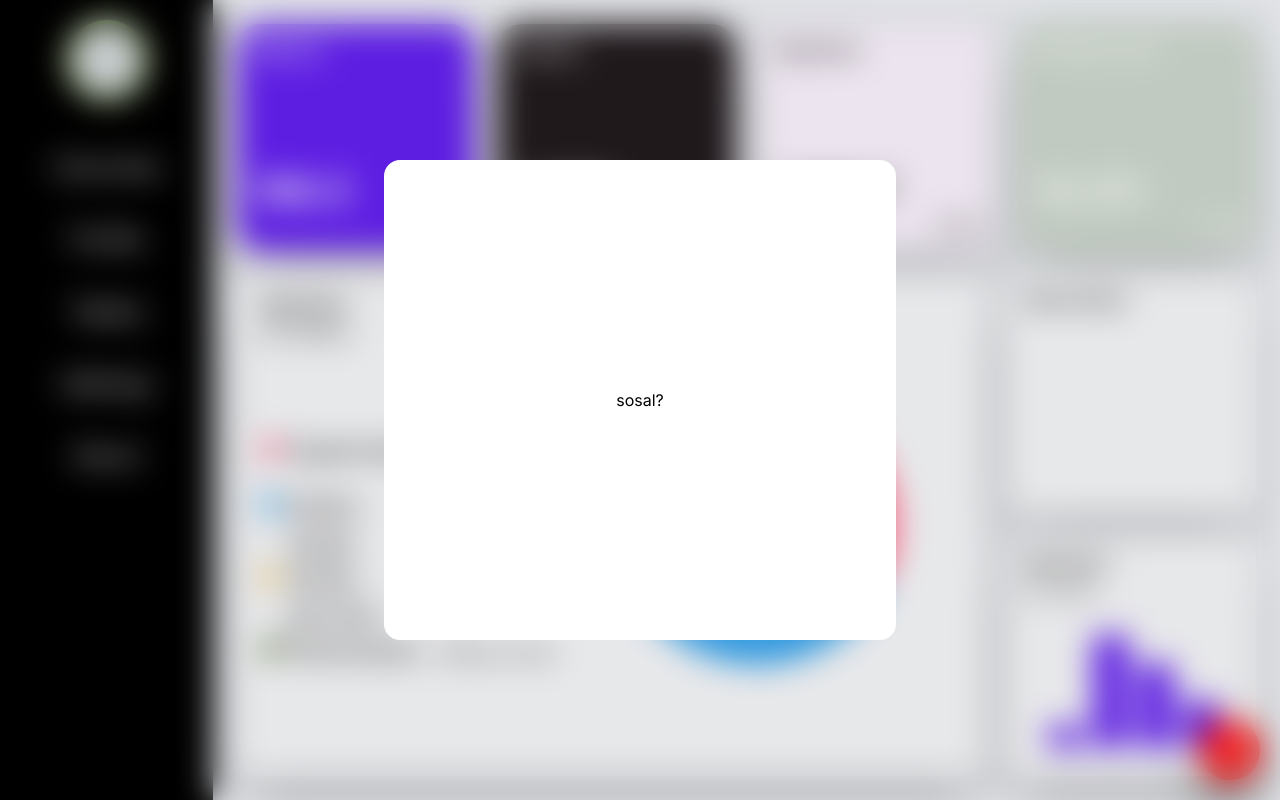
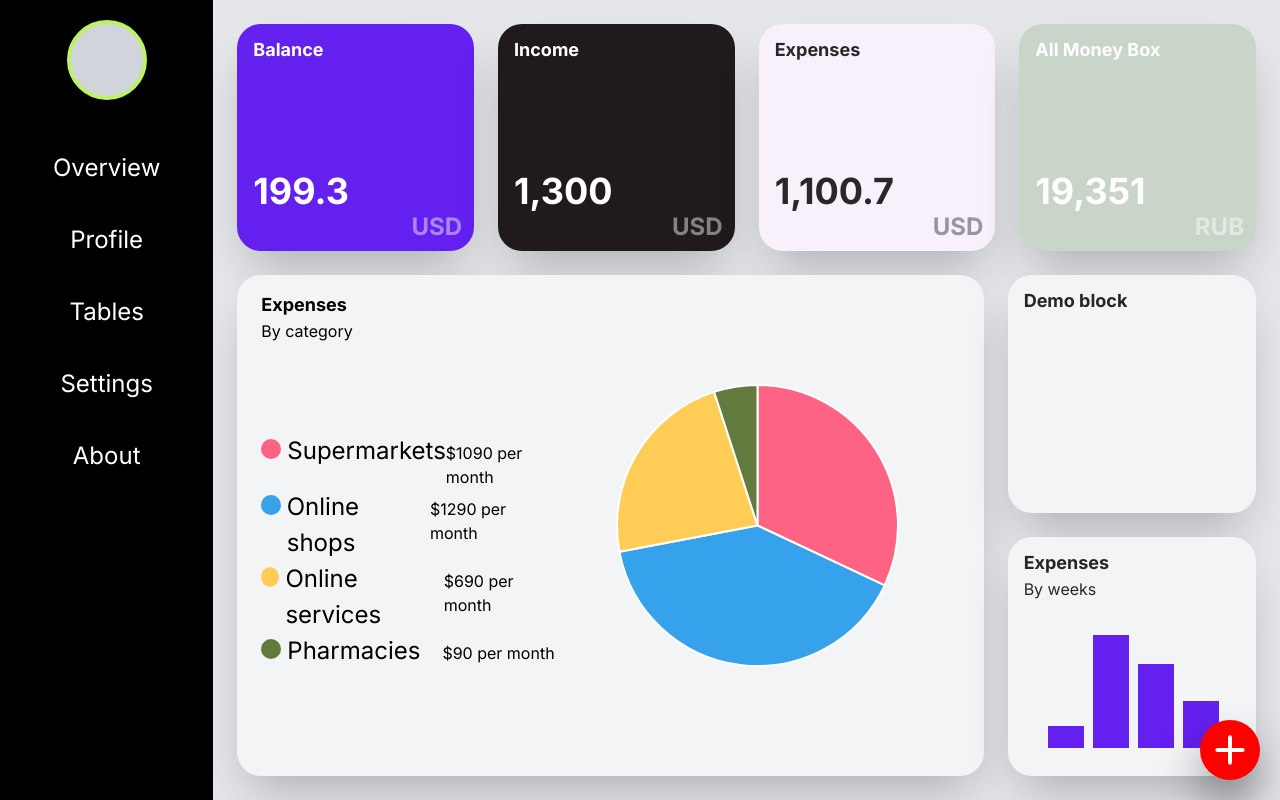
Before and after one commit to m1a2023/nexp-front, a Next.js app: page / in a window 1280 px wide. Built offline with nearby package versions, Linux system fonts and the light colour scheme.

Commit message:
preMerge

```diff
--- a/src/app/layout.js
+++ b/src/app/layout.js
@@ -25,13 +25,9 @@ export default function RootLayout({ children }) {
         <div className={styles.sidebar}>
           <Sidebar />
         </div>
-        <div
-          className={styles.generalPage}
-        >
-          {children}
-        </div>
+        <div className={styles.generalPage}>{children}</div>
         <TemplateAbsoluteButton styles={styles} />
-        <AllMoneyBoxTemplate styles={styles} />
+        {/*<AllMoneyBoxTemplate styles={styles} />*/}
       </body>
     </html>
   );
--- a/src/app/page.js
+++ b/src/app/page.js
@@ -7,8 +7,6 @@ import { TemplatePieGraphic } from "./components/pieGraphic";
 import { TemplateBarGraphic } from "./components/barGraphic";
 import { TemplateAbsoluteButton } from "./components/absoluteButton";
 import { AllMoneyBoxTemplate } from "./components/absoluteMoneyBox";
-import Image from "next/image";
-import { FontAwesomeIcon } from "@fortawesome/react-fontawesome";
 
 export default function Home() {
   const [isPieChart, setIsPieChart] = useState(true);
```
